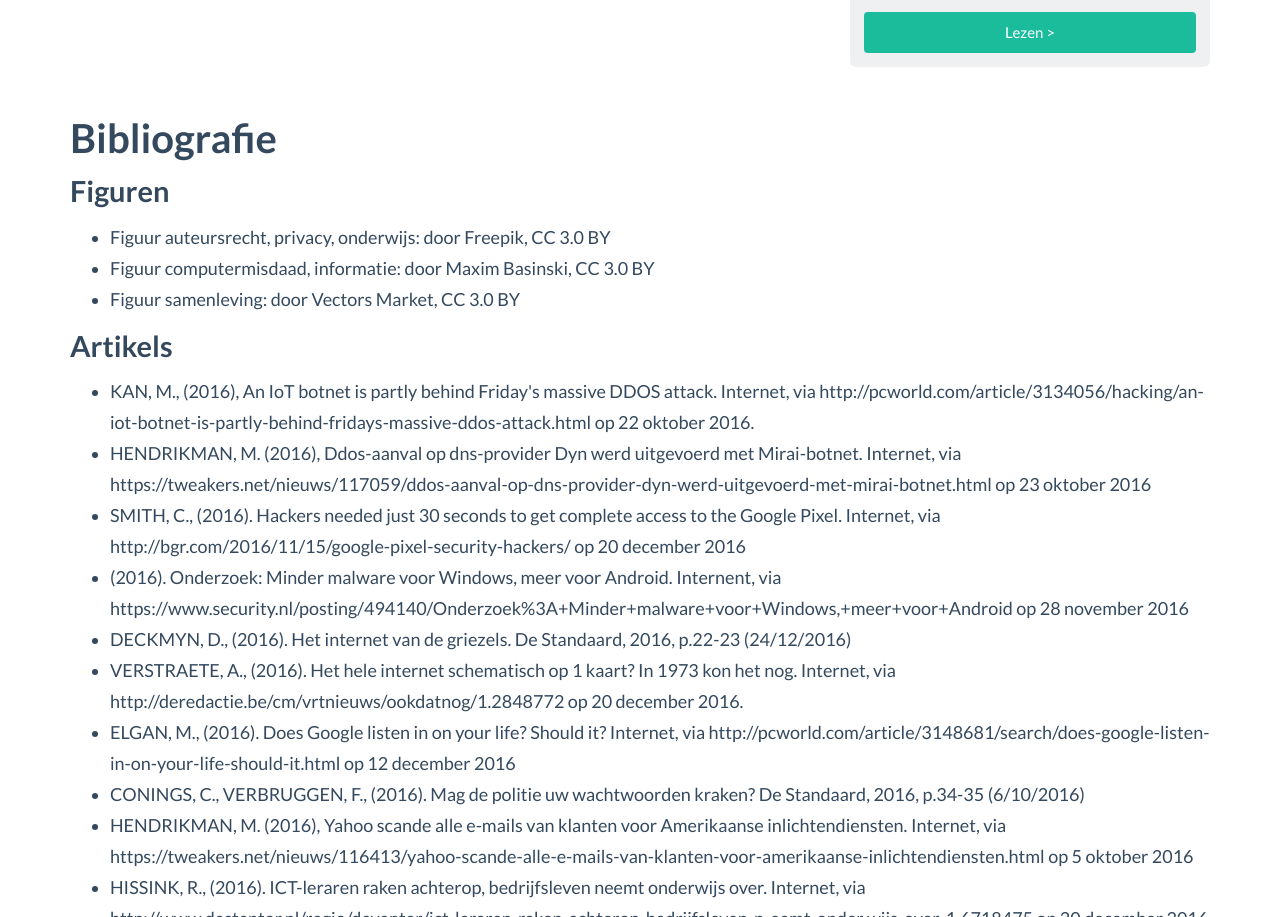
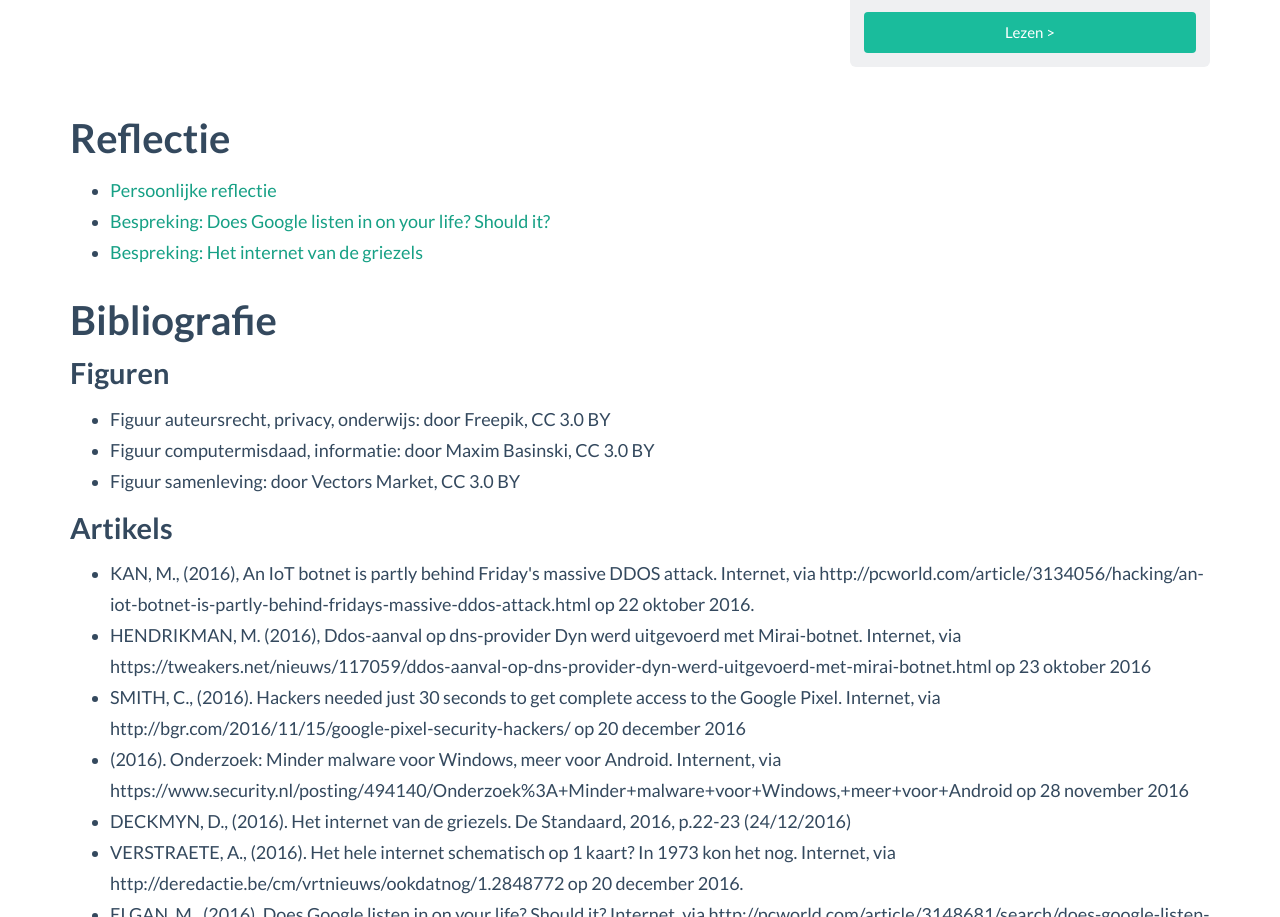
Before and after one commit to JValck/JValck.github.io, a plain HTML site: page IN/Ethiek/index.html in a window 1280 px wide. Shown: the part 1180-2097 px from the top of the page. Drawn offline with Linux system fonts and the light colour scheme; files whose address does not match are found by name.

Commit message:
Personal opinion

```diff
--- a/IN/Ethiek/index.html
+++ b/IN/Ethiek/index.html
@@ -113,7 +113,14 @@
 			</div>
 		</div>
 		<!-- End second row -->
-
+		<div>
+			<h3>Reflectie</h3>
+			<ul>
+				<li><a href="Bespreking\Persoonlijke reflectie.pdf">Persoonlijke reflectie</a></li>
+				<li><a href="Bespreking\Bespreking google listen.pdf">Bespreking: Does Google listen in on your life? Should it?</a></li>
+				<li><a href="Bespreking\Bespreking internet griezels.pdf">Bespreking: Het internet van de griezels</a></li>
+			</ul>
+		</div>
 		<div>
 			<h3>Bibliografie</h3>
 			<h4>Figuren</h4>
```
